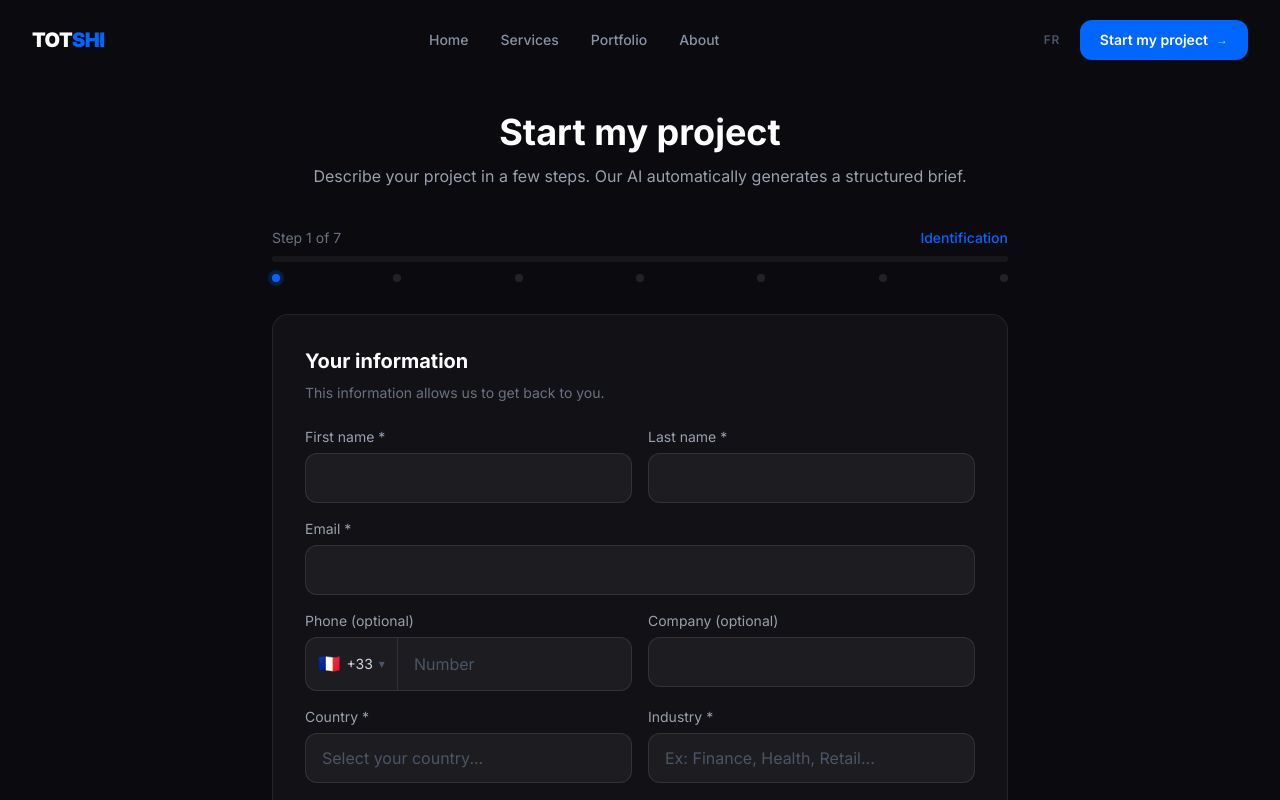
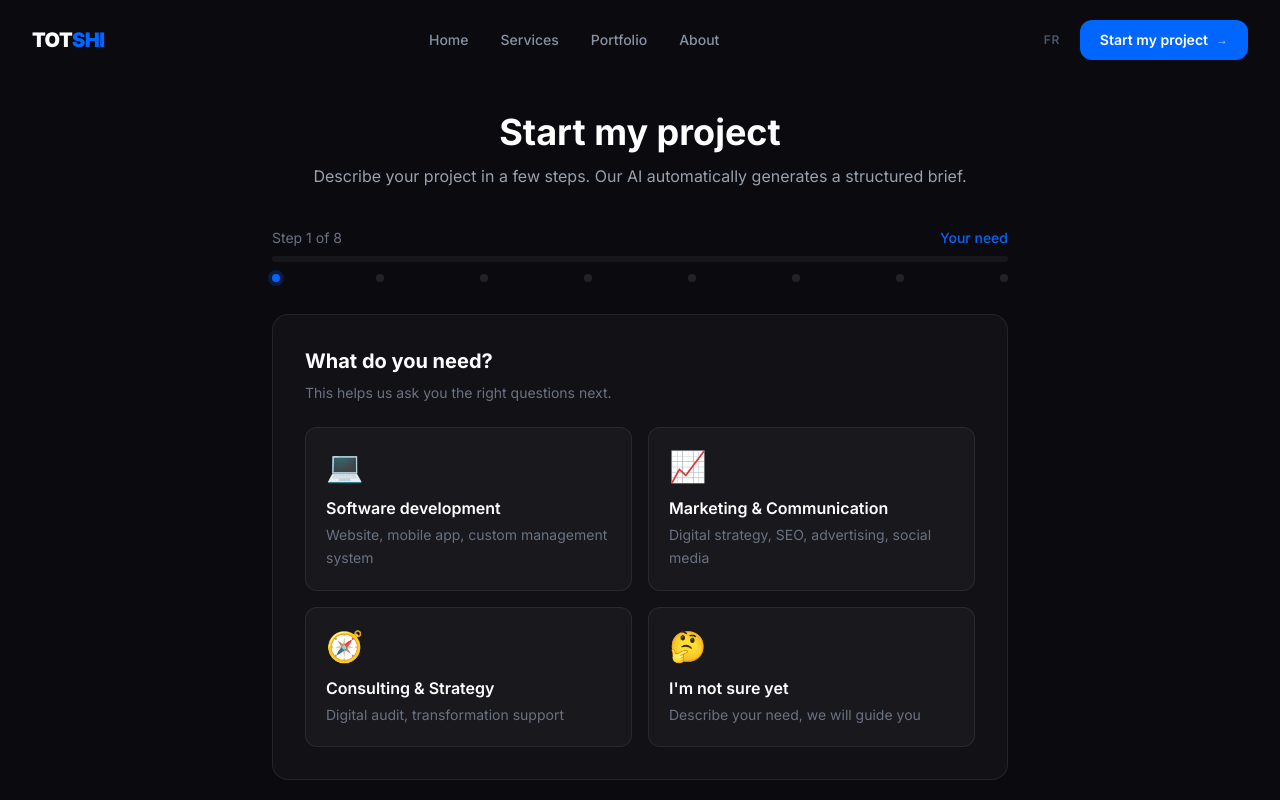
Before and after one commit to naelconsultservice-code/TOTSHI, a Next.js app: page /en/demarrer-mon-projet in a window 1280 px wide. Shown: the top 800 px of the page. Built offline with nearby package versions, Linux system fonts and the light colour scheme.

Commit message:
Phase 1 - Discovery Flow adaptatif 8 etapes Dev/Marketing/Consultance

```diff
--- a/src/components/discovery/DiscoveryFlow.tsx
+++ b/src/components/discovery/DiscoveryFlow.tsx
@@ -2,6 +2,7 @@
 
 import { useState, useEffect } from 'react'
 import { useRouter } from 'next/navigation'
+import StepNeedType from './StepNeedType'
 import StepIdentification from './StepIdentification'
 import StepProjectType from './StepProjectType'
 import StepDescription from './StepDescription'
@@ -11,7 +12,7 @@ import StepConstraints from './StepConstraints'
 import StepReview from './StepReview'
 
 export type FormData = {
-  // Étape 1
+  needType: string
   firstName: string
   lastName: string
   email: string
@@ -19,11 +20,8 @@ export type FormData = {
   company: string
   country: string
   sector: string
-  // Étape 2
   projectType: string
-  // Étape 3
   description: string
-  // Étape 4
   targetUsers: {
     profile: string
     estimatedVolume: string
@@ -31,12 +29,10 @@ export type FormData = {
     techLevel: string
     accessType: string
   }
-  // Étape 5
   features: {
     selected: Array<{ id: string; label: string; priority: string }>
     freeText: string
   }
-  // Étape 6
   constraints: {
     budget: string
     timeline: string
@@ -45,14 +41,14 @@ export type FormData = {
     references: string
     urgencyLevel: string
   }
-  // RGPD
   gdprConsent: boolean
   _hp: string
 }
 
-const STORAGE_KEY = 'totshi_discovery_progress'
+const STORAGE_KEY = 'totshi_discovery_v2'
 
 const initialData: FormData = {
+  needType: '',
   firstName: '', lastName: '', email: '', phone: '',
   company: '', country: '', sector: '',
   projectType: '',
@@ -76,21 +72,19 @@ export default function DiscoveryFlow({ locale }: { locale: string }) {
   const [formData, setFormData] = useState<FormData>(initialData)
   const [submitting, setSubmitting] = useState(false)
   const [error, setError] = useState('')
-  const totalSteps = 7
+  const totalSteps = 8
 
-  // Charger progression localStorage
   useEffect(() => {
     try {
       const saved = localStorage.getItem(STORAGE_KEY)
       if (saved) {
         const { data, savedStep } = JSON.parse(saved)
-        setFormData(data)
+        setFormData({ ...initialData, ...data })
         setStep(savedStep)
       }
     } catch {}
   }, [])
 
-  // Sauvegarder progression
   useEffect(() => {
     try {
       localStorage.setItem(STORAGE_KEY, JSON.stringify({ data: formData, savedStep: step }))
@@ -116,11 +110,7 @@ export default function DiscoveryFlow({ locale }: { locale: string }) {
     setError('')
 
     try {
-      const payload = {
-        ...formData,
-        language: locale,
-        gdprConsent: true,
-      }
+      const payload = { ...formData, language: locale, gdprConsent: true }
 
       const res = await fetch('/api/submissions', {
         method: 'POST',
@@ -136,7 +126,6 @@ export default function DiscoveryFlow({ locale }: { locale: string }) {
         return
       }
 
-      // Nettoyer localStorage après succès
       localStorage.removeItem(STORAGE_KEY)
       router.push(`/${locale}/confirmation`)
     } catch {
@@ -148,12 +137,11 @@ export default function DiscoveryFlow({ locale }: { locale: string }) {
   const progressPercent = Math.round(((step - 1) / (totalSteps - 1)) * 100)
 
   const stepLabels = locale === 'fr'
-    ? ['Identification', 'Projet', 'Description', 'Utilisateurs', 'Fonctionnalités', 'Contraintes', 'Récapitulatif']
-    : ['Identification', 'Project', 'Description', 'Users', 'Features', 'Constraints', 'Summary']
+    ? ['Votre besoin', 'Identification', 'Précision', 'Description', 'Utilisateurs', 'Prestations', 'Contraintes', 'Récapitulatif']
+    : ['Your need', 'Identification', 'Specification', 'Description', 'Users', 'Services', 'Constraints', 'Summary']
 
   return (
     <div>
-      {/* Progress bar */}
       <div className="mb-8">
         <div className="flex items-center justify-between mb-2">
           <span className="text-sm text-gray-500">
@@ -169,10 +157,8 @@ export default function DiscoveryFlow({ locale }: { locale: string }) {
             style={{ width: `${progressPercent}%` }}
           />
         </div>
-
-        {/* Step dots */}
         <div className="flex justify-between mt-3">
-          {stepLabels.map((label, i) => (
+          {stepLabels.map((_, i) => (
             <div
               key={i}
               className={`w-2 h-2 rounded-full transition-all ${
@@ -187,71 +173,30 @@ export default function DiscoveryFlow({ locale }: { locale: string }) {
         </div>
       </div>
 
-      {/* Step content */}
       <div className="bg-white/3 border border-white/8 rounded-2xl p-8">
         {step === 1 && (
-          <StepIdentification
-            data={formData}
-            onChange={updateData}
-            onNext={nextStep}
-            locale={locale}
-          />
+          <StepNeedType data={formData} onChange={updateData} onNext={nextStep} locale={locale} />
         )}
         {step === 2 && (
-          <StepProjectType
-            data={formData}
-            onChange={updateData}
-            onNext={nextStep}
-            onPrev={prevStep}
-            locale={locale}
-          />
+          <StepIdentification data={formData} onChange={updateData} onNext={nextStep} locale={locale} />
         )}
         {step === 3 && (
-          <StepDescription
-            data={formData}
-            onChange={updateData}
-            onNext={nextStep}
-            onPrev={prevStep}
-            locale={locale}
-          />
+          <StepProjectType data={formData} onChange={updateData} onNext={nextStep} onPrev={prevStep} locale={locale} />
         )}
         {step === 4 && (
-          <StepTargetUsers
-            data={formData}
-            onChange={updateData}
-            onNext={nextStep}
-            onPrev={prevStep}
-            locale={locale}
-          />
+          <StepDescription data={formData} onChange={updateData} onNext={nextStep} onPrev={prevStep} locale={locale} />
         )}
         {step === 5 && (
-          <StepFeatures
-            data={formData}
-            onChange={updateData}
-            onNext={nextStep}
-            onPrev={prevStep}
-            locale={locale}
-          />
+          <StepTargetUsers data={formData} onChange={updateData} onNext={nextStep} onPrev={prevStep} locale={locale} />
         )}
         {step === 6 && (
-          <StepConstraints
-            data={formData}
-            onChange={updateData}
-            onNext={nextStep}
-            onPrev={prevStep}
-            locale={locale}
-          />
+          <StepFeatures data={formData} onChange={updateData} onNext={nextStep} onPrev={prevStep} locale={locale} />
         )}
         {step === 7 && (
-          <StepReview
-            data={formData}
-            onChange={updateData}
-            onSubmit={handleSubmit}
-            onPrev={prevStep}
-            submitting={submitting}
-            error={error}
-            locale={locale}
-          />
+          <StepConstraints data={formData} onChange={updateData} onNext={nextStep} onPrev={prevStep} locale={locale} />
+        )}
+        {step === 8 && (
+          <StepReview data={formData} onChange={updateData} onSubmit={handleSubmit} onPrev={prevStep} submitting={submitting} error={error} locale={locale} />
         )}
       </div>
     </div>
--- /dev/null
+++ b/src/components/discovery/StepNeedType.tsx
@@ -0,0 +1,92 @@
+'use client'
+
+import type { FormData } from './DiscoveryFlow'
+
+type Props = {
+  data: FormData
+  onChange: (updates: Partial<FormData>) => void
+  onNext: () => void
+  locale: string
+}
+
+const needTypes = [
+  {
+    id: 'DEVELOPPEMENT',
+    icon: '💻',
+    titleFr: 'Développement logiciel',
+    descFr: 'Site web, application mobile, système de gestion sur mesure',
+    titleEn: 'Software development',
+    descEn: 'Website, mobile app, custom management system',
+  },
+  {
+    id: 'MARKETING',
+    icon: '📈',
+    titleFr: 'Marketing & Communication',
+    descFr: 'Stratégie digitale, SEO, publicité, réseaux sociaux',
+    titleEn: 'Marketing & Communication',
+    descEn: 'Digital strategy, SEO, advertising, social media',
+  },
+  {
+    id: 'CONSULTANCE',
+    icon: '🧭',
+    titleFr: 'Consultance & Stratégie',
+    descFr: 'Audit digital, accompagnement à la transformation',
+    titleEn: 'Consulting & Strategy',
+    descEn: 'Digital audit, transformation support',
+  },
+  {
+    id: 'INDETERMINE',
+    icon: '🤔',
+    titleFr: 'Je ne sais pas encore',
+    descFr: 'Décrivez votre besoin, nous vous orienterons',
+    titleEn: "I'm not sure yet",
+    descEn: 'Describe your need, we will guide you',
+  },
+]
+
+export default function StepNeedType({ data, onChange, onNext, locale }: Props) {
+  const fr = locale === 'fr'
+
+  function selectAndNext(id: string) {
+    onChange({ needType: id, projectType: '' })
+    onNext()
+  }
+
+  return (
+    <div>
+      <h2 className="text-xl font-bold text-white mb-2">
+        {fr ? 'Quel est votre besoin ?' : 'What do you need?'}
+      </h2>
+      <p className="text-gray-500 text-sm mb-6">
+        {fr
+          ? 'Cela nous permet de vous poser les bonnes questions ensuite.'
+          : 'This helps us ask you the right questions next.'}
+      </p>
+
+      <div className="grid grid-cols-1 sm:grid-cols-2 gap-4">
+        {needTypes.map((type) => (
+          <button
+            key={type.id}
+            onClick={() => selectAndNext(type.id)}
+            className={`flex flex-col items-start gap-3 p-5 rounded-xl border text-left
+                        transition-all
+                        ${data.needType === type.id
+                          ? 'border-[#0066FF] bg-[#0066FF]/10'
+                          : 'border-white/8 bg-white/3 hover:border-white/20 hover:bg-white/5'
+                        }`}
+          >
+            <span className="text-3xl">{type.icon}</span>
+            <div>
+              <h3 className="text-white font-semibold text-base mb-1">
+                {fr ? type.titleFr : type.titleEn}
+              </h3>
+              <p className="text-gray-500 text-sm leading-relaxed">
+                {fr ? type.descFr : type.descEn}
+              </p>
+            </div>
+          </button>
+        ))}
+      </div>
+    </div>
+  )
+}
```
